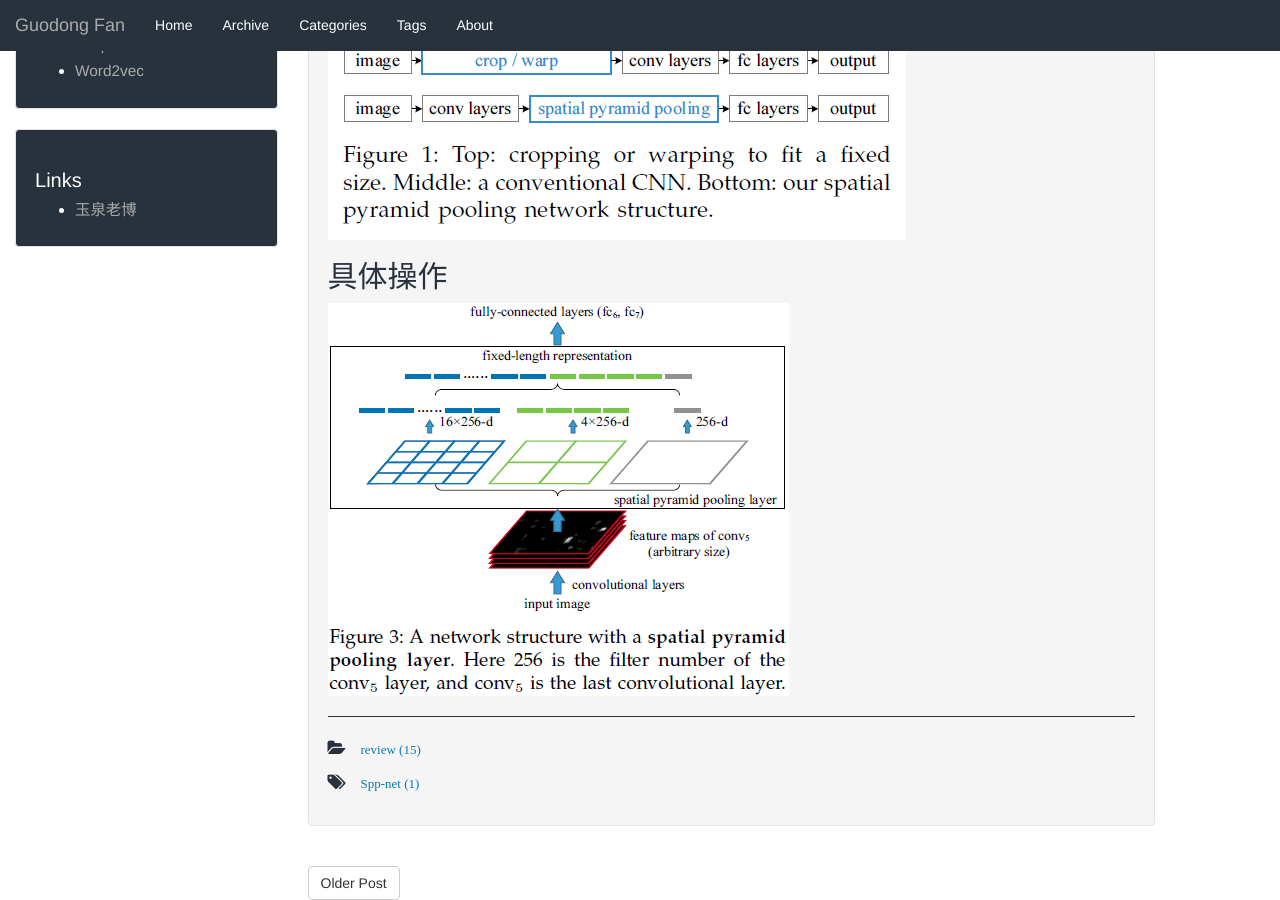
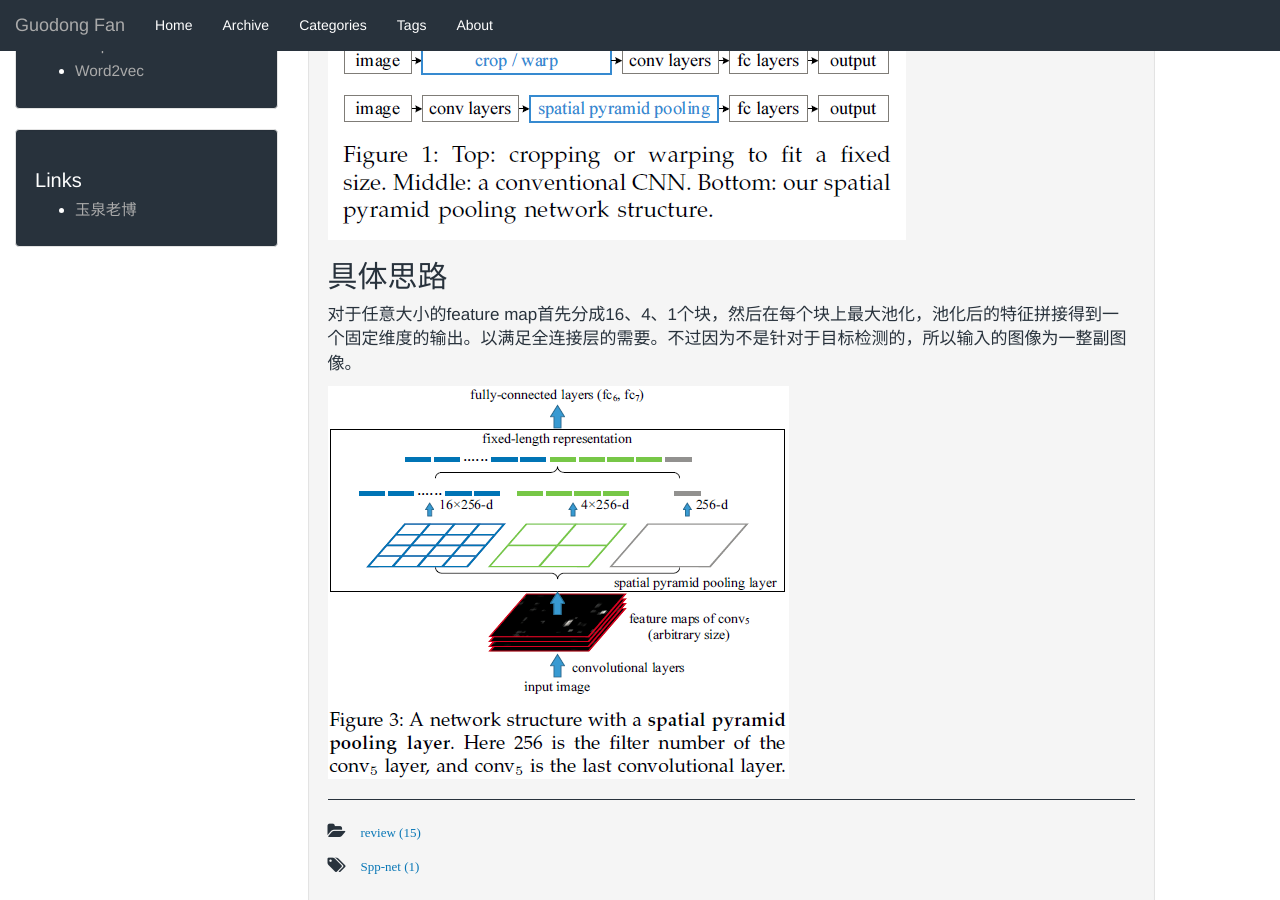
Before and after one commit to GuodongFan/GuodongFan.github.io, a Jekyll site: the page built from _posts/2019-08-31-SPP-net.md, in a window 1280 px wide and 900 px high, scrolled down 416 px. Built offline with Jekyll 4.4.1, drawn with Linux system fonts in a browser that asks for light colours; our own code applies the rules of GitHub Pages for plain Markdown files.

Commit message:
Update 2019-08-31-SPP-net.md

```diff
--- a/_posts/2019-08-31-SPP-net.md
+++ b/_posts/2019-08-31-SPP-net.md
@@ -11,8 +11,8 @@ Spatial Pyramid Pooling in Deep Convolutional Networks for Visual Recognition, K
 
 ![Architecture](http://plusnet.cn/assets/include/spp_net.png)
 
-## 具体操作
+## 具体思路
 
-
+对于任意大小的feature map首先分成16、4、1个块，然后在每个块上最大池化，池化后的特征拼接得到一个固定维度的输出。以满足全连接层的需要。不过因为不是针对于目标检测的，所以输入的图像为一整副图像。
 
 ![Architecture](http://plusnet.cn/assets/include/spp_architecture.png)
```
